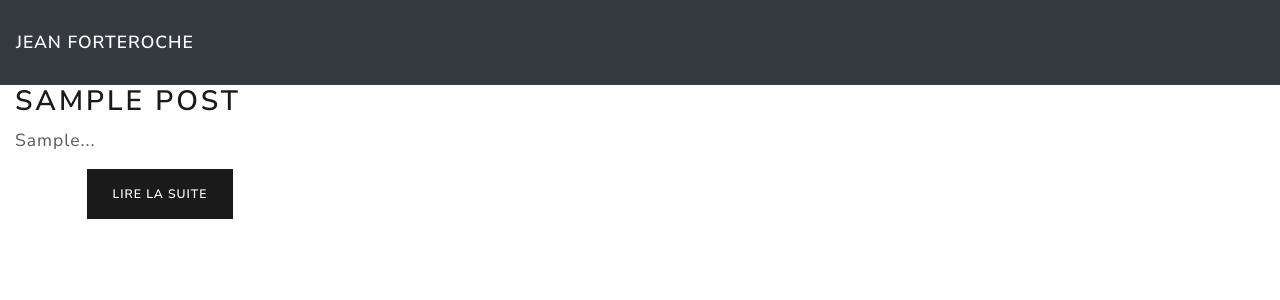
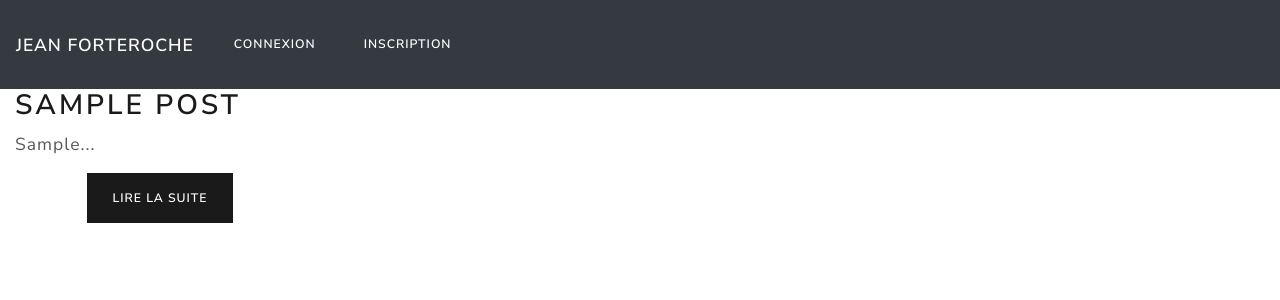
Before and after one commit to ysoline/blog, a PHP site: page / in a window 1280 px wide. Shown: the top 300 px of the page. Run offline with PHP 8.4, Linux system fonts and the light colour scheme; tables that the repository leaves empty or names only in its code hold one stand-in row (values such as "Sample post"); some libraries are stand-ins or nearby versions.

Commit message:
Ajout des liens connexion/Inscription

```diff
--- a/Views/Frontend/template.php
+++ b/Views/Frontend/template.php
@@ -12,6 +12,14 @@
   <button class="navbar-toggler" type="button" data-toggle="collapse" data-target="#navbarColor02" aria-controls="navbarColor02" aria-expanded="false" aria-label="Toggle navigation">
     <span class="navbar-toggler-icon"></span>
   </button>
+  <ul class="navbar-nav mr-auto">
+    <li class="nav-item active">
+          <a class="nav-link" href="index.php?action=auth">Connexion</a>
+    </li>
+    <li class="nav-item active">
+          <a class="nav-link" href="index.php?action=suscribe">Inscription</a>
+    </li>
+  </ul>
 </nav>
 
         <?= $content ?>
```
